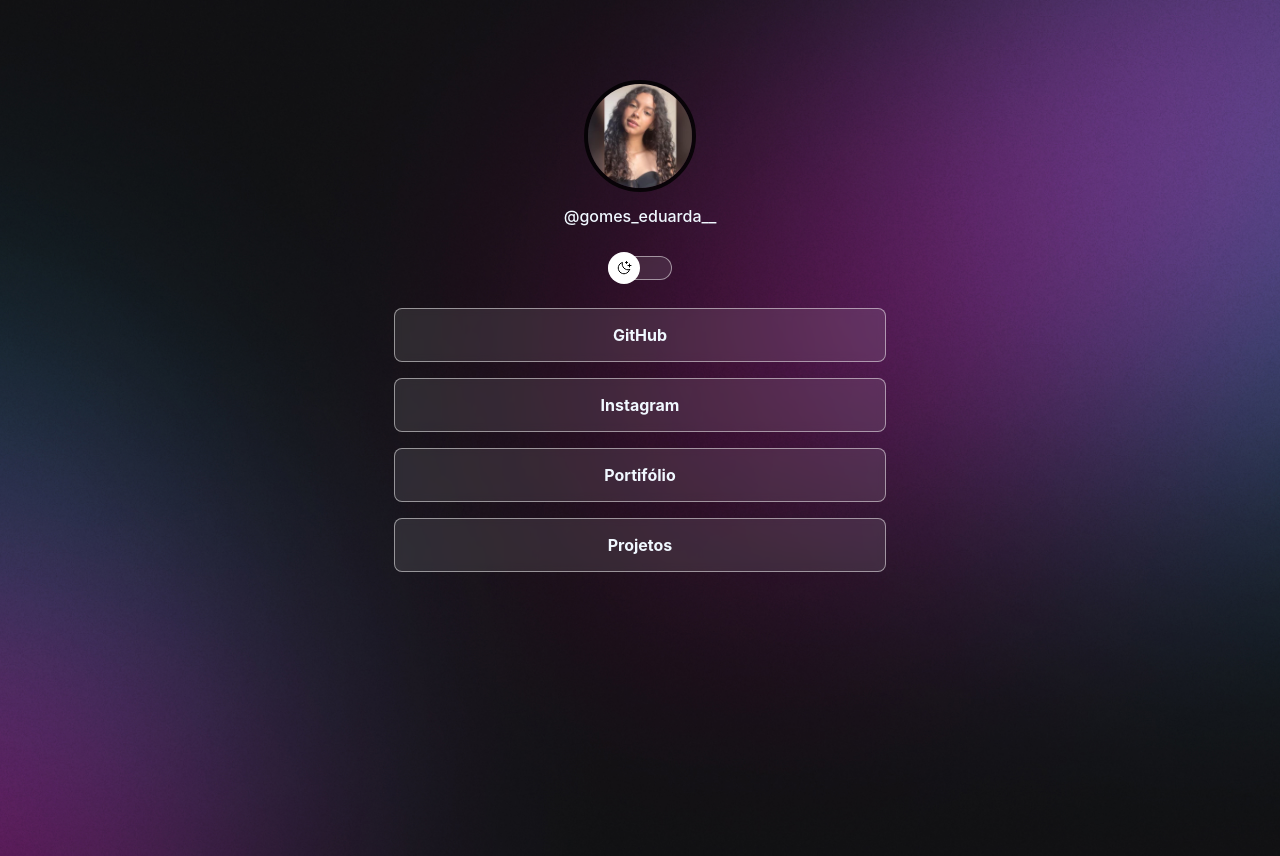
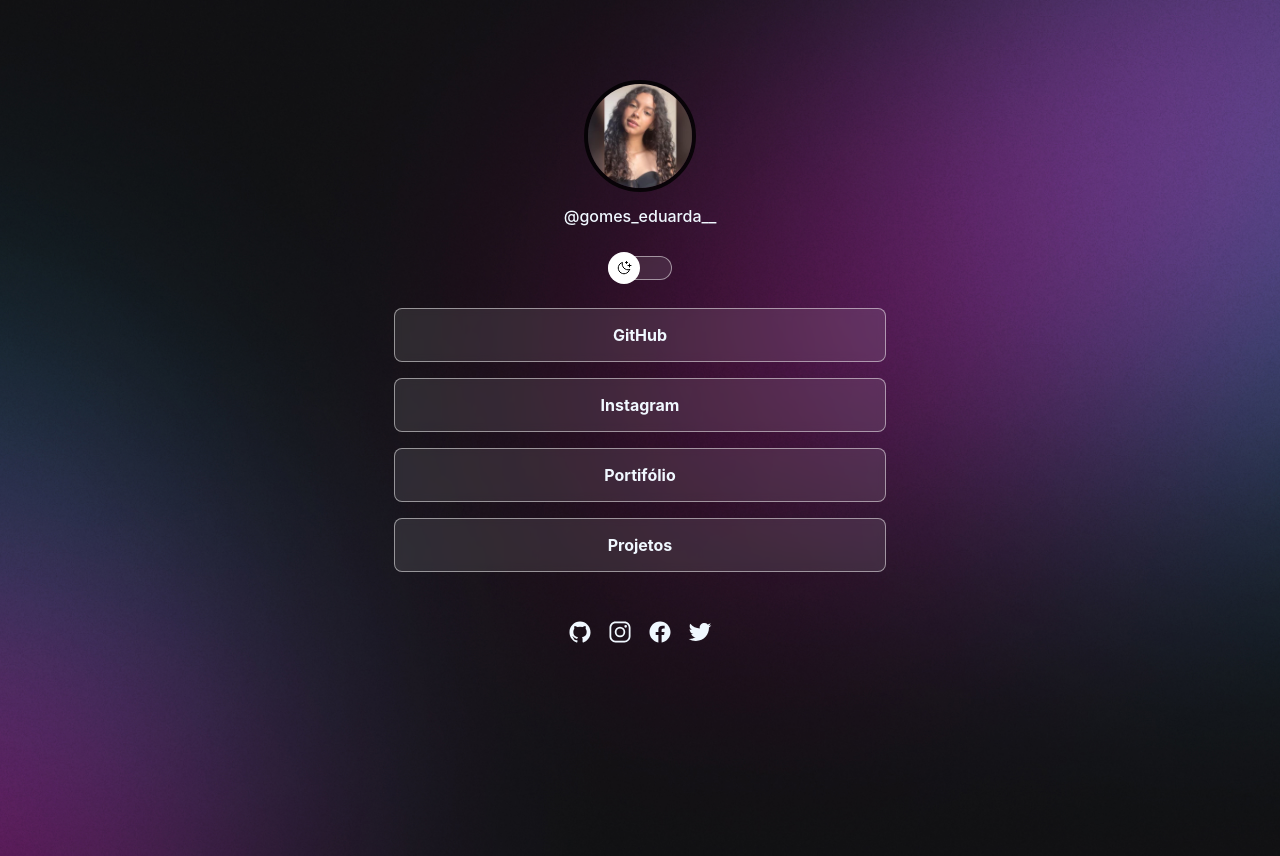
Before and after one commit to eduardagomessenai/dev-likes-react, a React (Create React App) app: page / in a window 1280 px wide. Both pictures are taken after a click on the link "Instagram". Built offline with nearby package versions, Linux system fonts and the light colour scheme.

Commit message:
socialLinks desenvolvido

```diff
--- a/public/index.html
+++ b/public/index.html
@@ -39,5 +39,7 @@
       To begin the development, run `npm start` or `yarn start`.
       To create a production bundle, use `npm run build` or `yarn build`.
     -->
+    <script type="module" src="https://unpkg.com/ionicons@7.1.0/dist/ionicons/ionicons.esm.js"></script>
+    <script nomodule src="https://unpkg.com/ionicons@7.1.0/dist/ionicons/ionicons.js"></script>
   </body>
 </html>
--- a/src/components/socialLinks/socialLinks.jsx
+++ b/src/components/socialLinks/socialLinks.jsx
@@ -0,0 +1,10 @@
+import "./socialLinks.module.css";
+
+const SocialLinks = ({ icon, href }) => {
+  return (
+    <a href={href} target="_blank">
+      <ion-icon name={icon} />
+    </a>
+  );
+};
+export default SocialLinks;
--- /dev/null
+++ b/src/components/socialLinks/socialLinks.module.css
@@ -0,0 +1,5 @@
+a{
+    display: flex;
+    align-items: center;
+    justify-content: center;
+}
--- a/src/pages/App.css
+++ b/src/pages/App.css
@@ -50,3 +50,14 @@
     gap: 16px; /* Isso seria o espaçamento entre um e outro*/
     padding: 24px;
 }
+
+#socialLinks{
+    display: flex;
+    justify-content: center;
+    padding: 24px;
+    gap: 16px;
+
+
+    font-size: 24px;
+
+}
--- a/src/pages/App.jsx
+++ b/src/pages/App.jsx
@@ -1,8 +1,8 @@
-
 import { useState } from "react";
 import Profile from "../components/profile/profile";
 import Switch from "../components/switch/switch";
 import Links from "../components/links/links";
+import SocialLinks from "../components/socialLinks/socialLinks";
 
 import "./App.css";
 
@@ -10,13 +10,15 @@
 import imgLightMode from "../img/126248825.jpg";
 
 const App = () => {
-const [isLightMode,setIsLightMode] = useState(true)
+  const [isLightMode, setIsLightMode] = useState(true);
 
   const imgSrc = isLightMode ? imgLightMode : imgDarkMode;
   const imgAlt = isLightMode ? "Imagem no Modo Claro" : "Imagem no Modo Escuro";
   return (
     <div id="container">
-      <Profile imgSrc={imgSrc} imgAlt={imgAlt}>@gomes_eduarda__</Profile>
+      <Profile imgSrc={imgSrc} imgAlt={imgAlt}>
+        @gomes_eduarda__
+      </Profile>
       <Switch></Switch>
       <div id="links">
         <ul>
@@ -25,10 +27,14 @@
           <Links link={"#"}>Portifólio</Links>
           <Links link={"#"}>Projetos</Links>
         </ul>
-
+      </div>
+      <div id="socialLinks">
+        <SocialLinks href={"#"} icon={"logo-github"} />
+        <SocialLinks href={"#"} icon={"logo-instagram"} />
+        <SocialLinks href={"#"} icon={"logo-facebook"} />
+        <SocialLinks href={"#"} icon={"logo-twitter"} />
       </div>
     </div>
-
   );
 };
 export default App;
```
Also changed, not shown: src/components/socialLinks/socialLinks.modules.css (deleted). Lines whose indentation alone changed are shown as unchanged.
